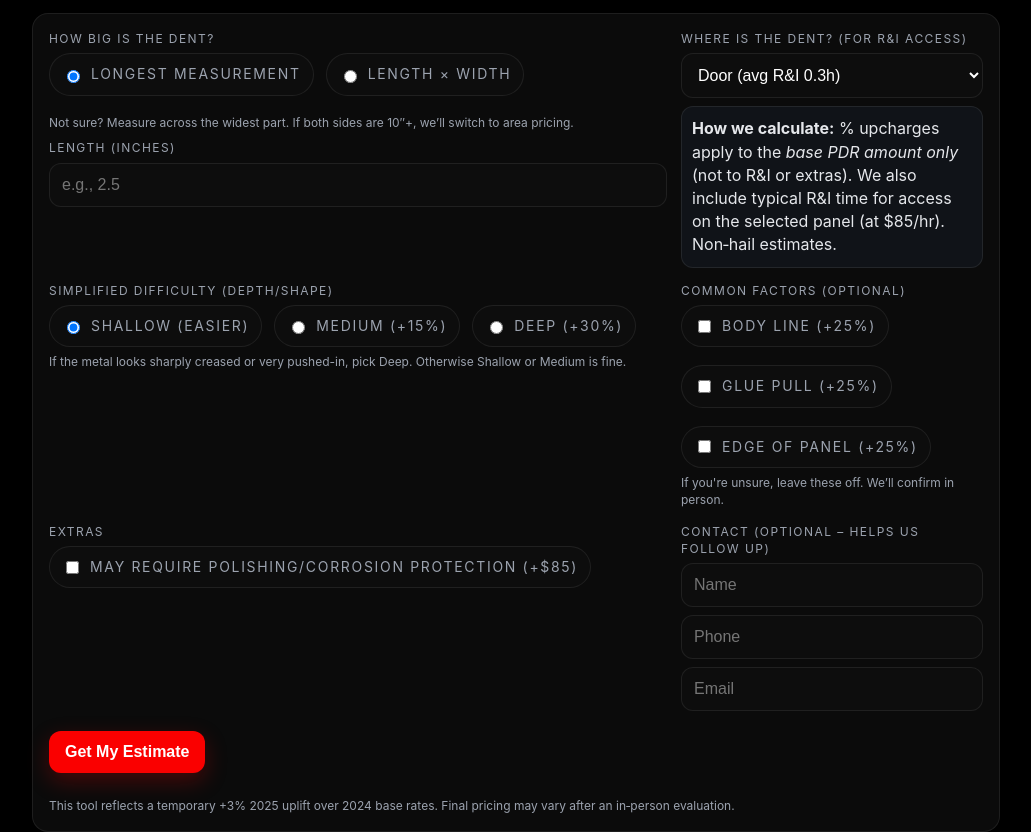
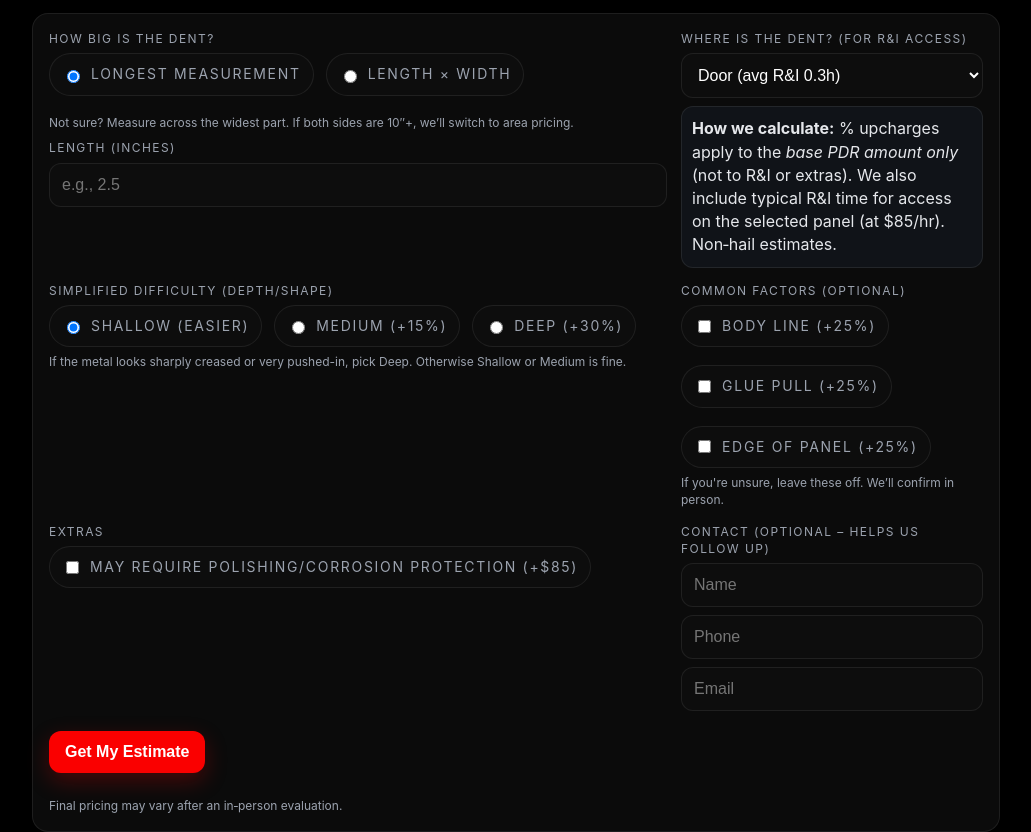
Before and after one commit to wallyserviceleads/PDR_Calculator_2025plus3_LOGO_PDF_SendToShop_ADDRESS_THANKYOU.html, a plain HTML site: page PDR_Calculator_2025plus3_LOGO_PDF_SendToShop_ADDRESS_THANKYOU (1).html in a window 1280 px wide. Shown: the part 94-926 px from the top of the page, without its empty margins (124-1155 px from the left). Drawn offline with Linux system fonts and the light colour scheme.

Commit message:
Update PDR_Calculator_2025plus3_LOGO_PDF_SendToShop_ADDRESS_THANKYOU (1).html

```diff
--- a/PDR_Calculator_2025plus3_LOGO_PDF_SendToShop_ADDRESS_THANKYOU (1).html
+++ b/PDR_Calculator_2025plus3_LOGO_PDF_SendToShop_ADDRESS_THANKYOU (1).html
@@ -171,7 +171,7 @@
           <div class="result" id="resultBox" aria-live="polite" style="display:none;"></div>
         </div>
       </div>
-      <div class="help" style="margin-top:10px">This tool reflects a temporary +3% 2025 uplift over 2024 base rates. Final pricing may vary after an in‑person evaluation.</div>
+      <div class="help" style="margin-top:10px">Final pricing may vary after an in‑person evaluation.</div>
     </div>
   </div>
 
```
